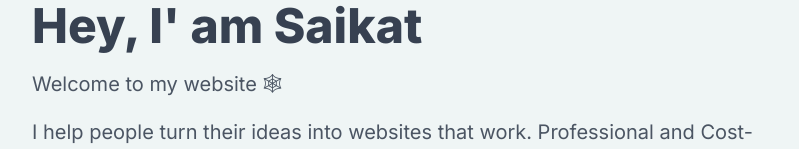
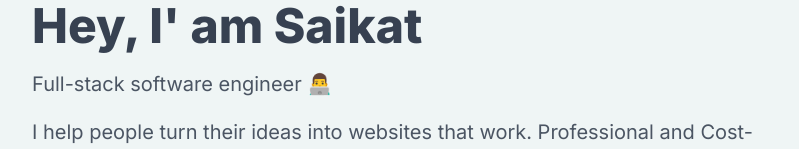
Before and after one commit to MonirSaikat/MonirSaikat, a Next.js app: page / in a window 1280 px wide. Shown: the part 174-323 px from the top of the page, without its empty margins (240-1039 px from the left). Built offline with nearby package versions, Linux system fonts and the light colour scheme.

Commit message:
header subtitle changed

```diff
--- a/components/Header.js
+++ b/components/Header.js
@@ -3,7 +3,7 @@
     <header className='py-8 min-h-[300px] flex items-center'>
       <div>
         <h1 className="text-5xl text-gray-700 mb-5 font-bold">Hey, I' am Saikat</h1>
-        <p className="text-xl text-gray-600 mb-5">Welcome to my website 🕸</p>
+        <p className="text-xl text-gray-600 mb-5">Full-stack software engineer 👨‍💻</p>
         <p className="text-xl text-gray-600">
           I help people turn their ideas into
           websites that work.
```
